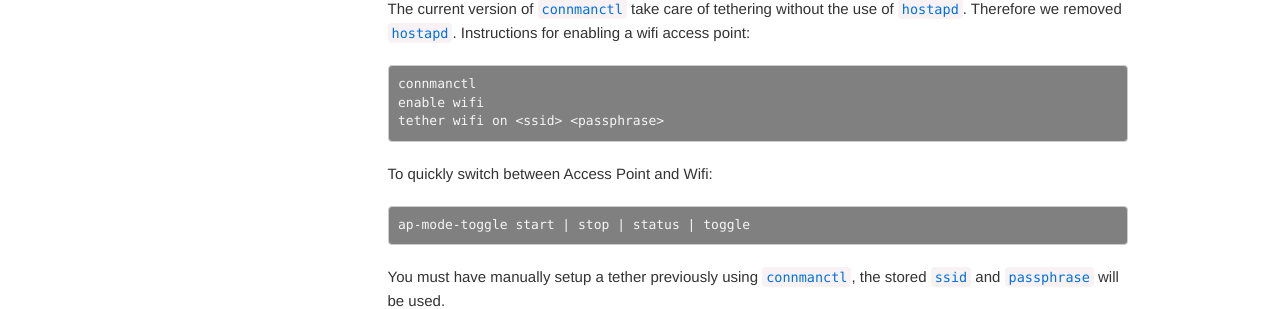
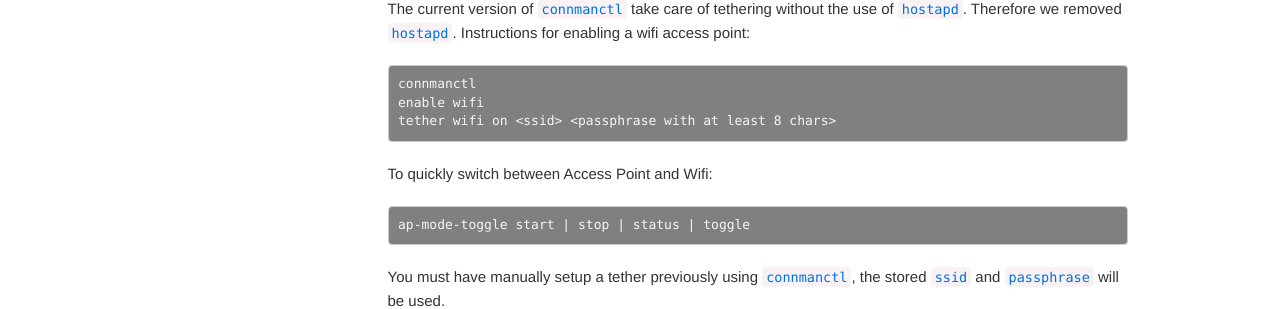
Before and after one commit to edison-fw/meta-intel-edison, a Jekyll site: the page built from docs/_docs/Edison/Current State/4.2-networking.md, in a window 1280 px wide and 900 px high, scrolled down 1382 px. Shown: the part 184-493 px from the top of the window. Built offline with Jekyll 4.4.1, drawn with Linux system fonts in a browser that asks for light colours; nearby versions of some CDN libraries; comment, search, counter and statistics services are not loaded; some of the changed lines change nothing that is shown.

Commit message:
4.2-networking.md - passphrase

````diff
--- a/docs/_docs/Edison/Current State/4.2-networking.md
+++ b/docs/_docs/Edison/Current State/4.2-networking.md
@@ -58,7 +58,7 @@ The current version of `connmanctl` take care of tethering without the use of `h
 ```
 connmanctl
 enable wifi
-tether wifi on <ssid> <passphrase>
+tether wifi on <ssid> <passphrase with at least 8 chars>
 ```
 To quickly switch between Access Point and Wifi:
 ```
````
